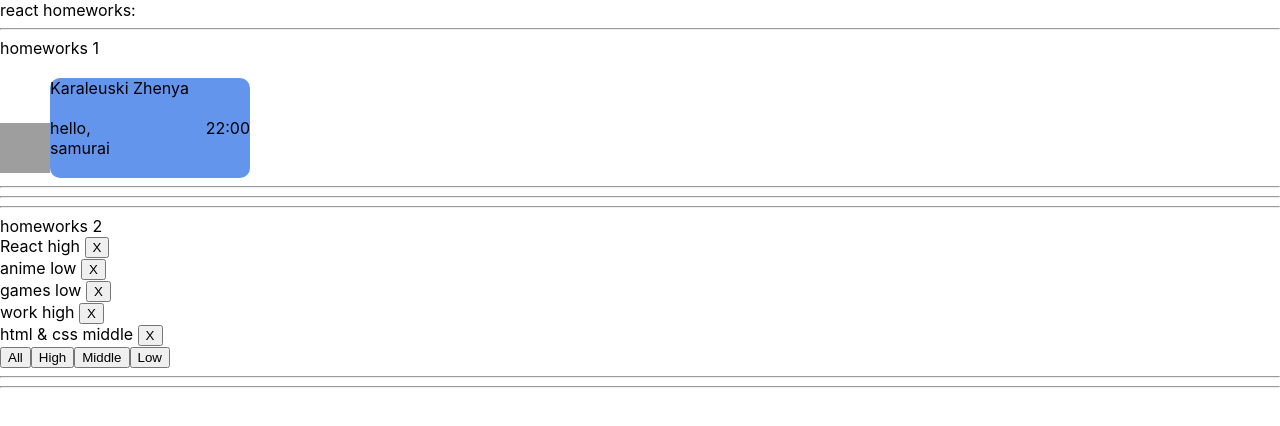
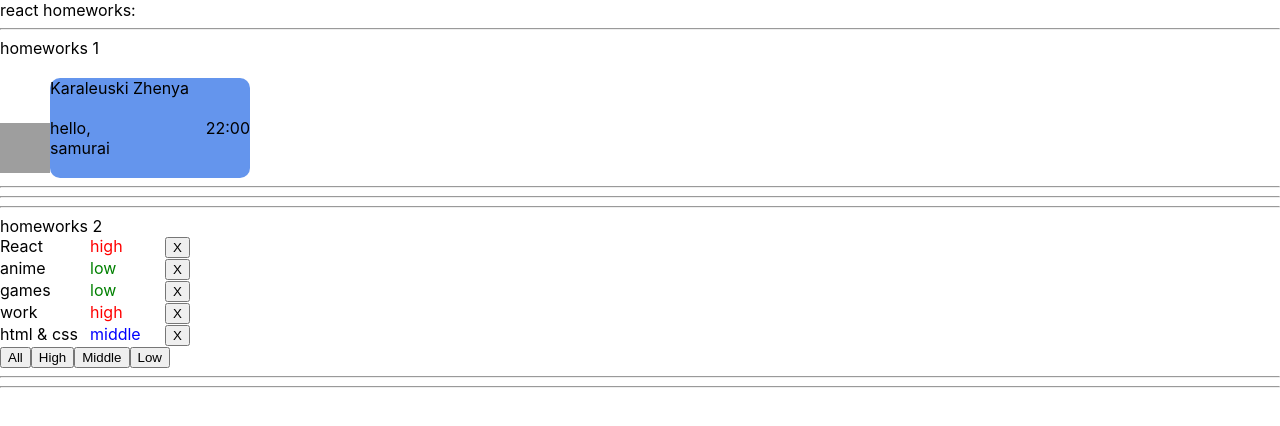
Before and after one commit to korolevskiy08/HomeWorkByIgnat, a React (Create React App) app: page / in a window 1280 px wide. Shown: the top 426 px of the page. Built offline with nearby package versions, Linux system fonts and the light colour scheme; grey boxes are pictures that could not be loaded.

Commit message:
add styles

```diff
--- a/src/p2-homeworks/h2/Affair.tsx
+++ b/src/p2-homeworks/h2/Affair.tsx
@@ -1,11 +1,12 @@
 import React from 'react'
 import {AffairType} from "./HW2";
 // import {AffairType} from "./HW2";
+import c from './Affairs.module.css'
 
 type AffairPropsType = {
     // key не нужно типизировать
     affair: AffairType // need to fix any
-    deleteAffairCallback: (_id: number)=> void // need to fix any
+    deleteAffairCallback: (_id: number) => void // need to fix any
 }
 
 function Affair(props: AffairPropsType) {
@@ -14,12 +15,13 @@ function Affair(props: AffairPropsType) {
     }// need to fix
 
     return (
-        <div>
-            <span>{props.affair.name} </span>
-            <span>{props.affair.priority} </span>
-
-            <button onClick={()=>deleteCallback(props.affair._id)}>X</button>
-        </div>
+            <div className={c.content}>
+                <div>{props.affair.name}</div>
+                <div className={`${props.affair.priority === 'low' ? c.low :
+                    props.affair.priority === 'high' ? c.high : c.middle
+                }`}>{props.affair.priority}</div>
+                <div><button onClick={() => deleteCallback(props.affair._id)}>X</button></div>
+            </div>
     )
 }
 
--- a/src/p2-homeworks/h2/Affairs.module.css
+++ b/src/p2-homeworks/h2/Affairs.module.css
@@ -1,3 +1,16 @@
-.someClass {
+.content{
+    display: grid;
+    grid-template-columns: 90px 75px 1px;
+}
 
+.high{
+    color: red;
 }
+
+.low{
+    color: green;
+}
+
+.middle{
+    color: blue;
+}
```
Also changed, not shown: src/p2-homeworks/h2/Affairs.tsx (+6 -6 lines).
